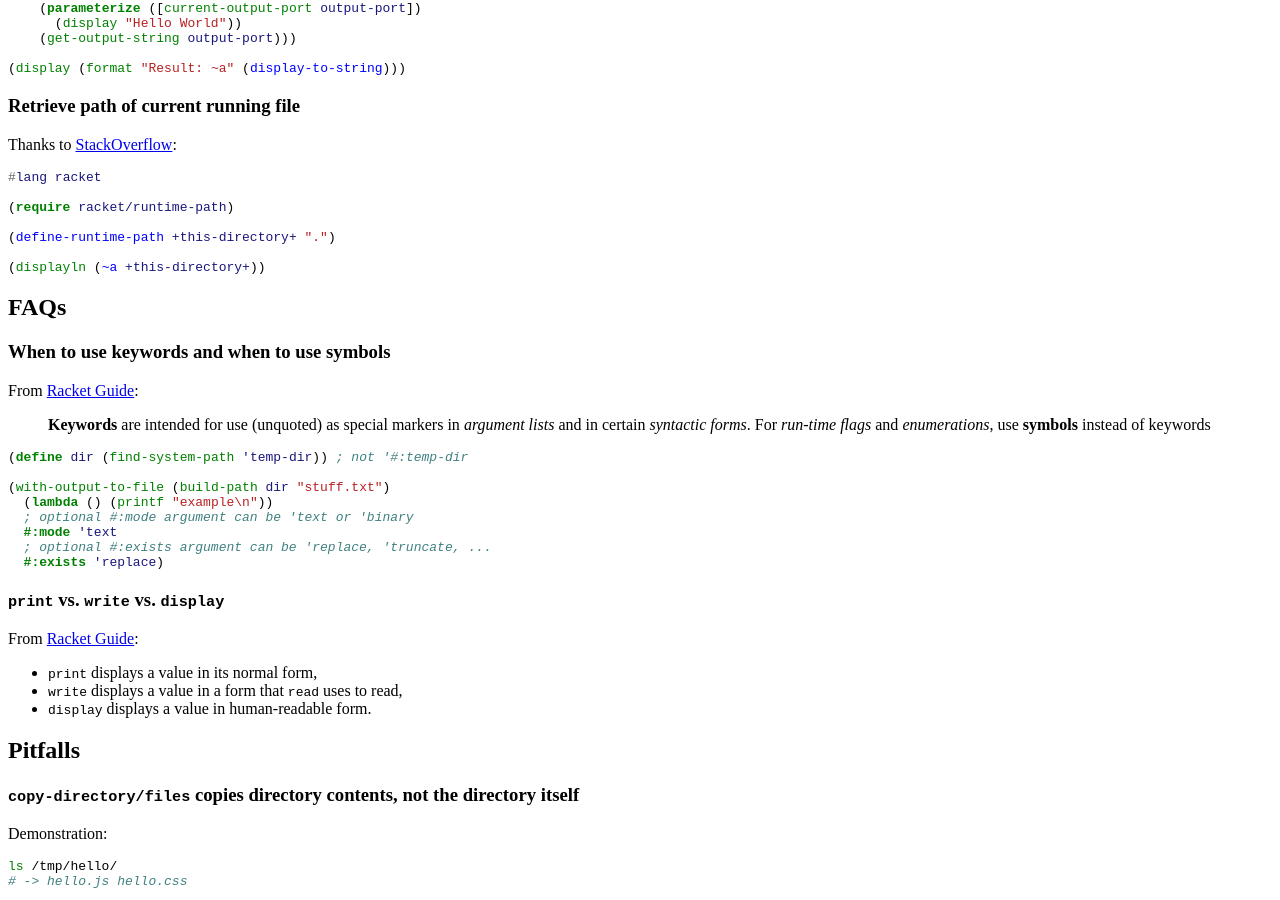
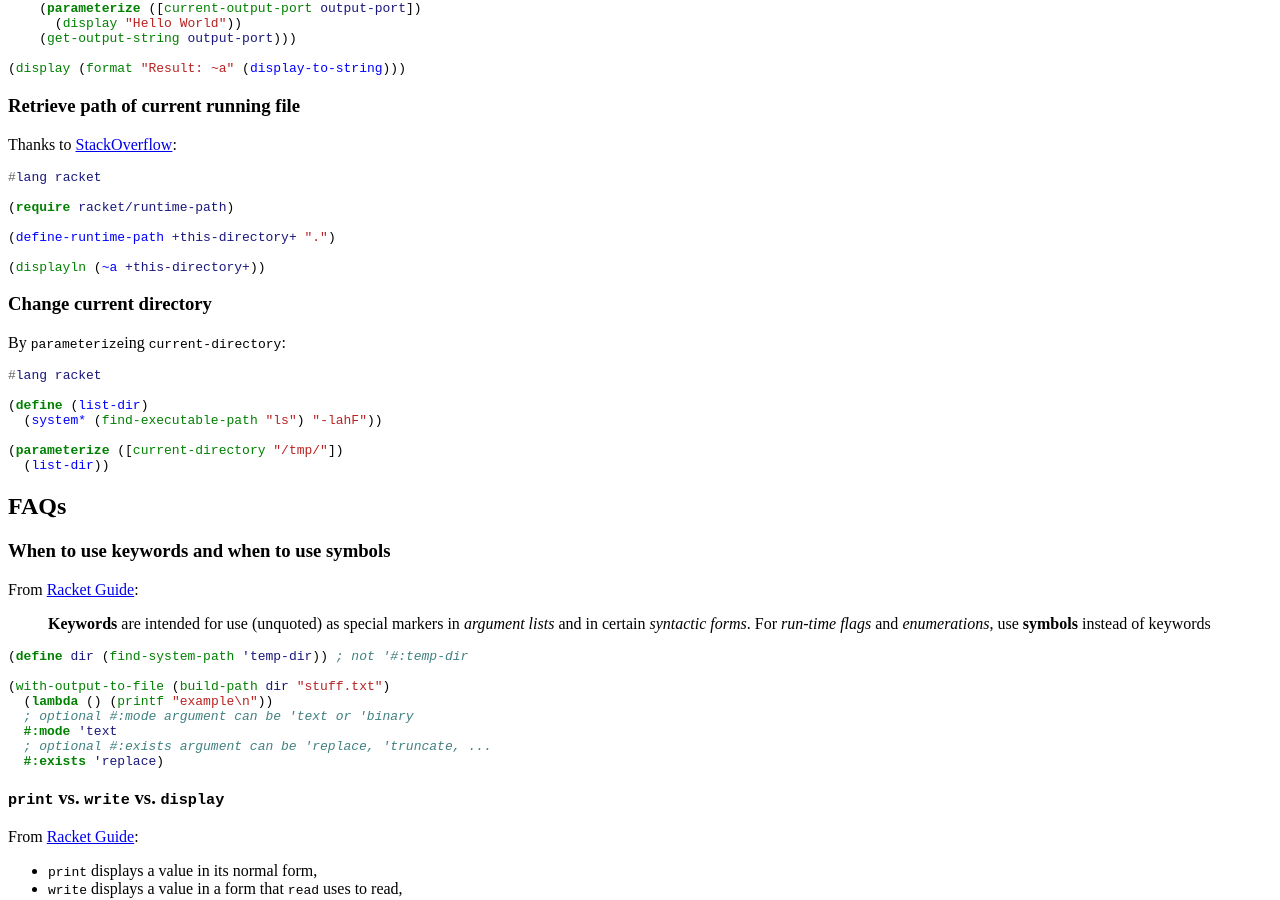
Before and after one commit to cmpitg/cmpitg.github.com, a Jekyll site: the page built from guides/racket.md, in a window 1280 px wide and 900 px high, scrolled down 938 px. Built offline with Jekyll 4.4.1, drawn with Linux system fonts in a browser that asks for light colours; Markdown is read by kramdown in place of the engine named in the settings; a script that is not in the unit is left out; comment, search, counter and statistics services are not loaded; some of the changed text lies outside the part shown.

Commit message:
Racket: changing current working directory

````diff
--- a/guides/racket.md
+++ b/guides/racket.md
@@ -79,6 +79,20 @@ Thanks to
 (displayln (~a +this-directory+))
 ```
 
+### Change current directory ###
+
+By `parameterize`ing `current-directory`:
+
+```racket
+#lang racket
+
+(define (list-dir)
+  (system* (find-executable-path "ls") "-lahF"))
+
+(parameterize ([current-directory "/tmp/"])
+  (list-dir))
+```
+
 ## FAQs
 
 ### When to use keywords and when to use symbols
````
Also changed, not shown: other parts of guides/racket.md (+1 -1 lines).
